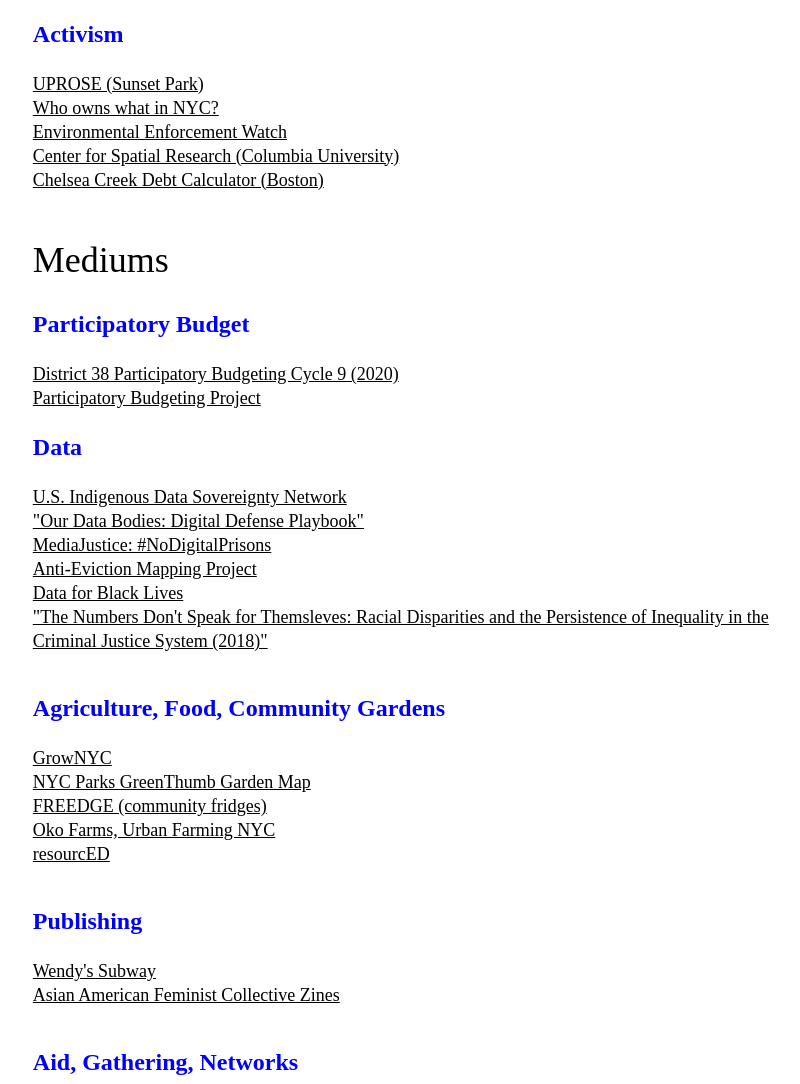
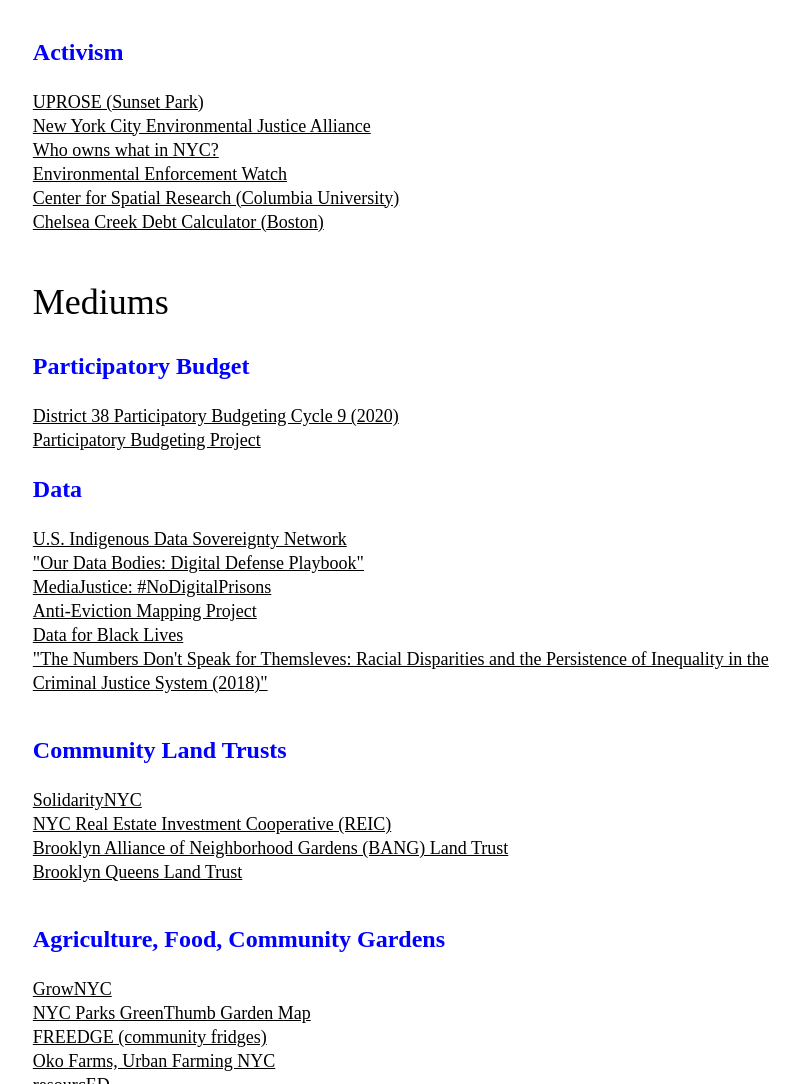
Before and after one commit to colfordc/value, a plain HTML site: page directory.html in a window 1280 px wide. Shown: the part 848-1932 px from the top of the page, without its empty margins (228-1028 px from the left). Drawn offline with Linux system fonts and the light colour scheme.

Commit message:
link updates more2

```diff
--- a/directory.html
+++ b/directory.html
@@ -52,8 +52,10 @@
 				<li><a href="https://www1.nyc.gov/assets/planning/download/pdf/plans-studies/flood-resiliency-update/zoning-for-flood-resiliency.pdf">NYC Planning: Zoning for Coastal Resiliency</a></li>
 				<li><a href="https://www1.nyc.gov/site/planning/plans/climate-resiliency/climate-resiliency.page">NYC Gov: Climate Resiliency</a></li>
 				<li><a href="https://edc.nyc/sites/default/files/filemanager/Resources/Studies/sunset_park_waterfront_vision_plan.pdf">NYC EDC: Sunset Park Waterfront Vision Plan (2009)</a></li>
+				<br>
 				<p id="subheader"><em><b>Activism</b></em></p>
 				<li><a href="https://www.uprose.org/">UPROSE (Sunset Park)</a></li>
+				<li><a href="https://www.nyc-eja.org/">New York City Environmental Justice Alliance</a></li>
 				<li><a href="https://whoownswhat.justfix.nyc/en/">Who owns what in NYC?</a></li>
 				<li><a href="https://www.environmentalenforcementwatch.org/about/">Environmental Enforcement Watch</a></li>
 				<li><a href="https://c4sr.columbia.edu/projects">Center for Spatial Research (Columbia University)</a></li>
@@ -73,6 +75,12 @@
 				<li><a href="https://antievictionmap.com/">Anti-Eviction Mapping Project</a></li>
 				<li><a href="https://d4bl.org/">Data for Black Lives</a></li>
 				<li><a href="https://journals.sagepub.com/doi/full/10.1177/0963721418763931">"The Numbers Don't Speak for Themsleves: Racial Disparities and the Persistence of Inequality in the Criminal Justice System (2018)"</a></li>
+				<br>
+				<p id="subheader"><em><b>Community Land Trusts</b></em></p>
+				<li><a href="http://solidaritynyc.org/">SolidarityNYC</a></li>
+				<li><a href="http://nycreic.com/">NYC Real Estate Investment Cooperative (REIC)</a></li>
+				<li><a href="https://banglandtrust.org/">Brooklyn Alliance of Neighborhood Gardens (BANG) Land Trust</a></li>
+				<li><a href="https://bqlt.org/">Brooklyn Queens Land Trust</a></li>
 				<br>
 				<p id="subheader"><em><b>Agriculture, Food, Community Gardens</b></em></p>
 				<li><a href="https://www.grownyc.org/gardens/our-community-gardens">GrowNYC</a></li>
```
Also changed, not shown: 1 other file.
